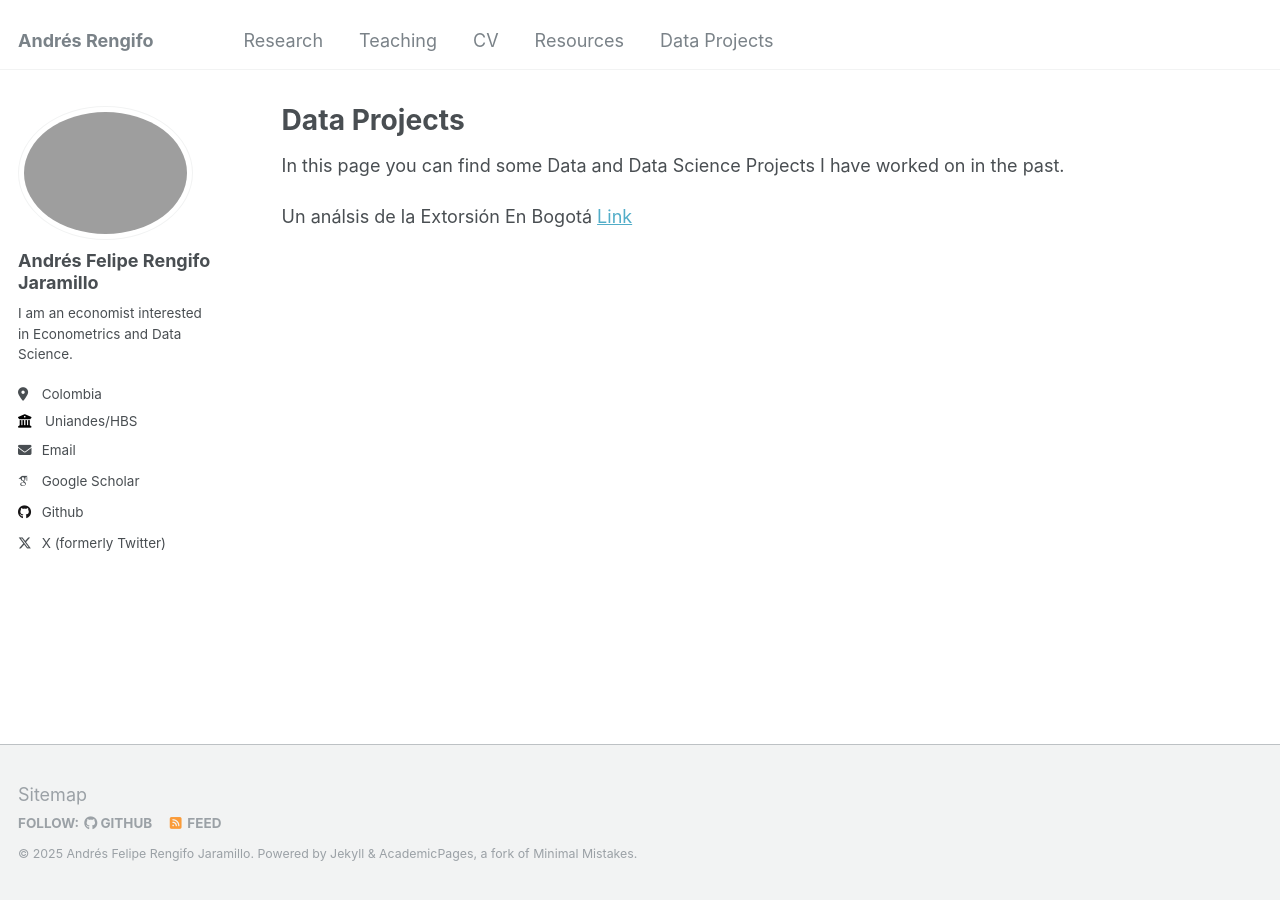
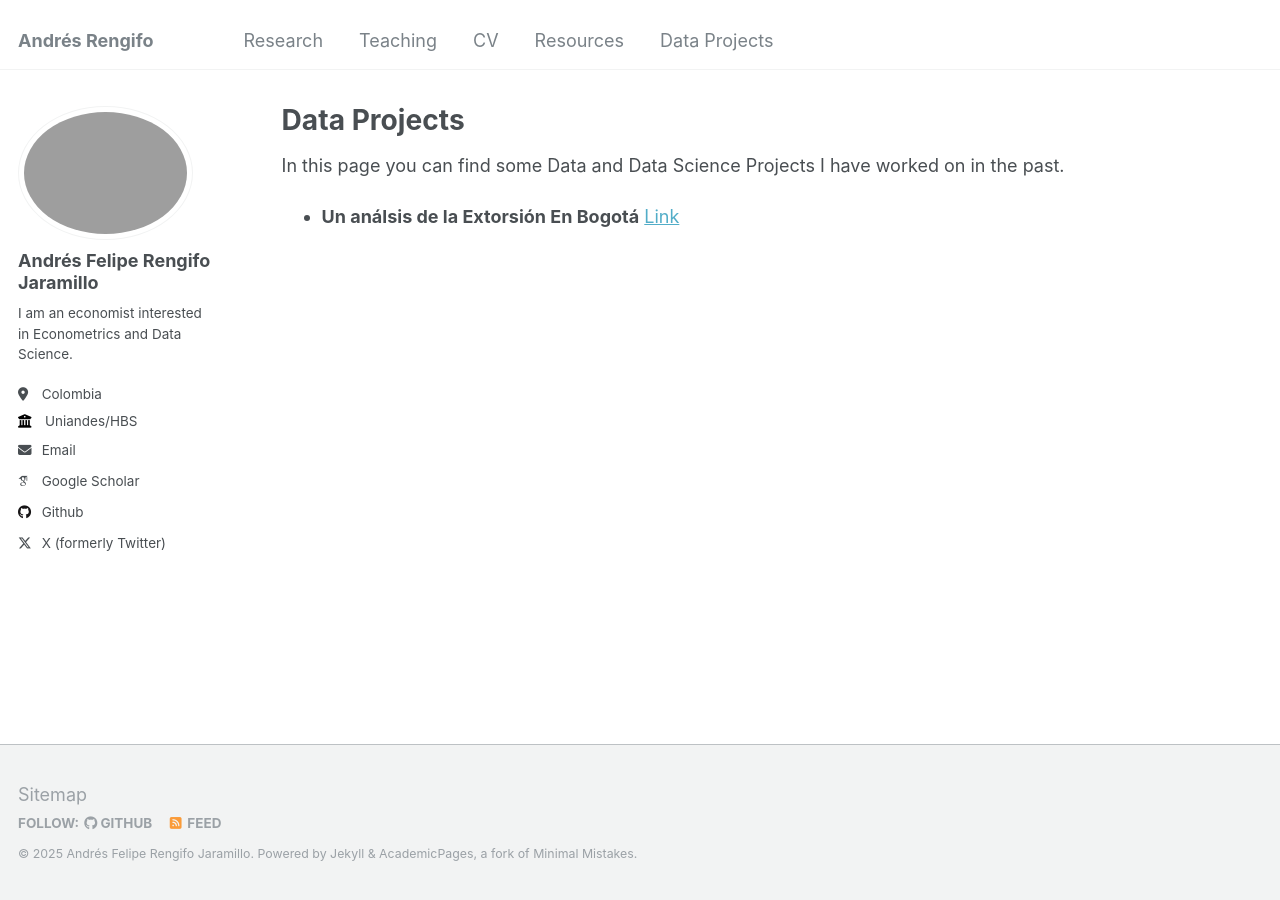
Before and after one commit to RengifoAndres/RengifoAndres.github.io, a Jekyll site: the page built from _pages/Data_Projects.md, in a window 1280 px wide. Built offline with Jekyll 4.4.1, drawn with Linux system fonts in a browser that asks for light colours; some web fonts are replaced.

```diff
--- a/_pages/Data_Projects.md
+++ b/_pages/Data_Projects.md
@@ -8,4 +8,4 @@ author_profile: true
 
 In this page you can find some Data and Data Science Projects I have worked on in the past.
 
-Un análsis de la Extorsión En Bogotá <a href="/files/Reporte_v1.html">Link</a>
+* **Un análsis de la Extorsión En Bogotá** <a href="/files/Reporte_v1.html">Link</a>
```
